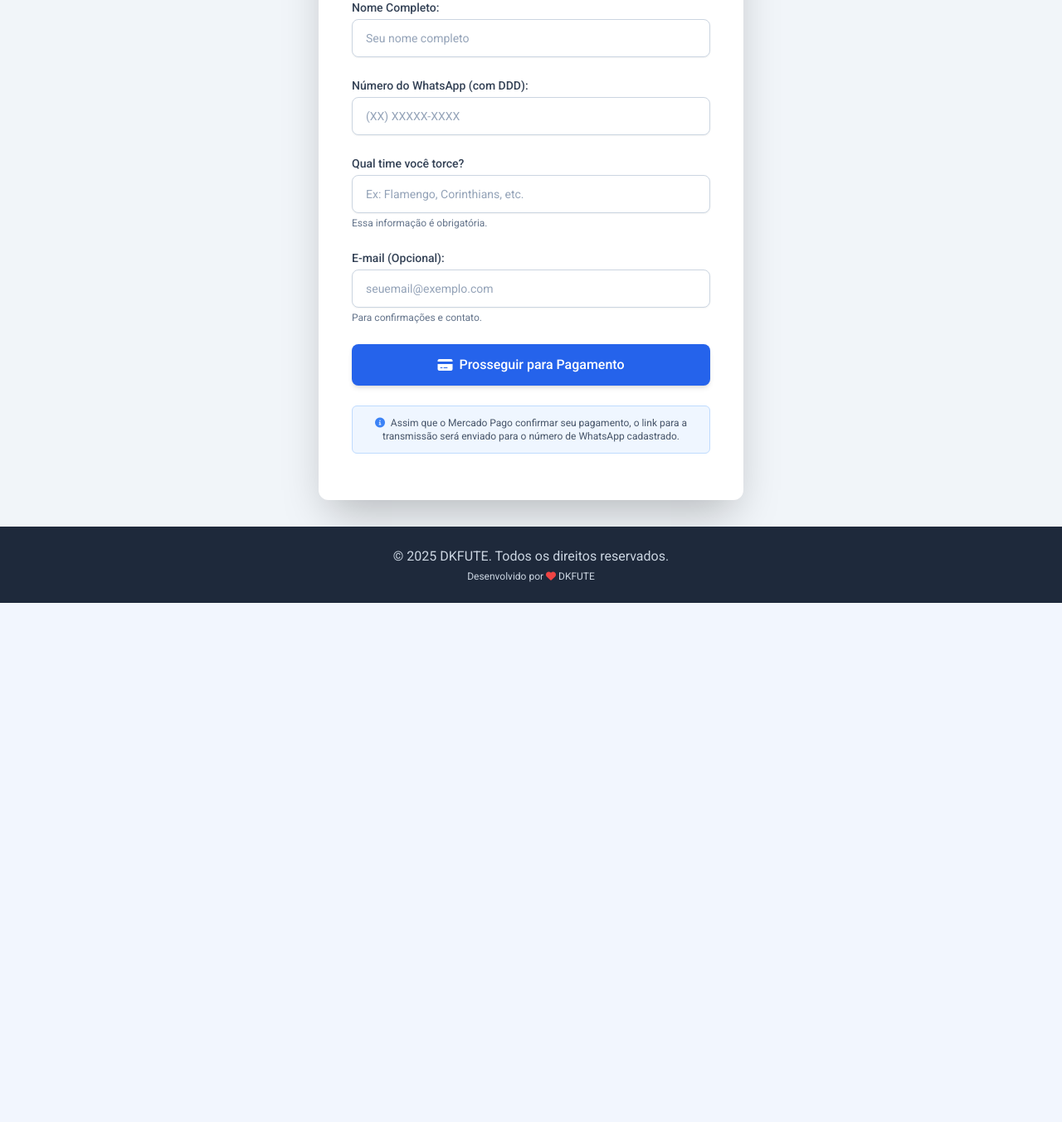
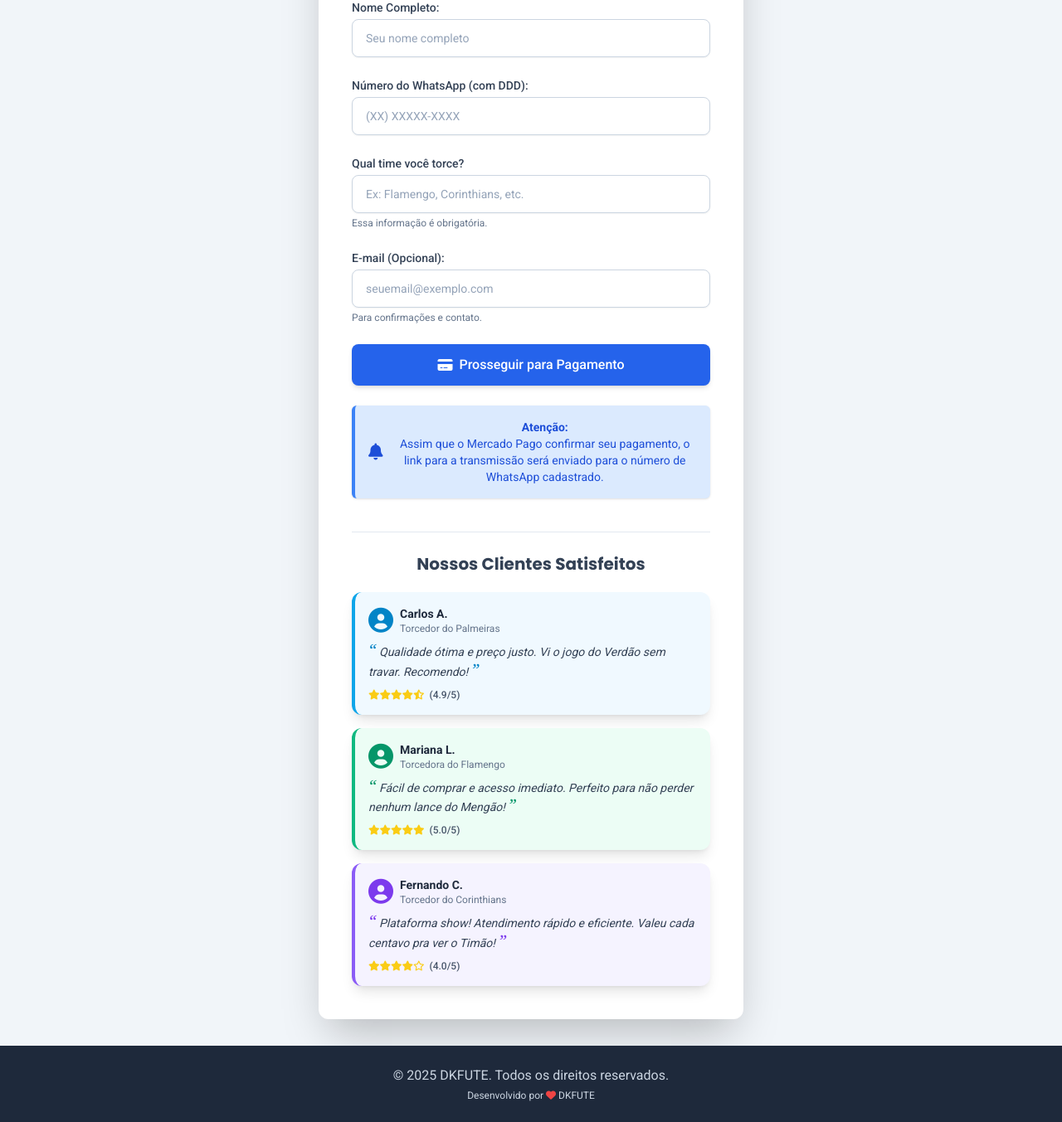
Before and after one commit to DougIAo/DKFUTE, a Flask app: page / in a window 1280 px wide. Shown: the part 309-1662 px from the top of the page at 83% size. Before the commit the page ends 1036 px from the top, so only its background shows below. Run offline with Flask 3, Linux system fonts and the light colour scheme; parts of the project's set-up code (start-up, migrations or seed data) failed here and were passed over; some libraries are stand-ins or nearby versions.

Commit message:
Update index.html

```diff
--- a/templates/index.html
+++ b/templates/index.html
@@ -35,7 +35,6 @@
             <p class="mt-1 text-xs text-slate-500">Essa informação é obrigatória.</p>
         </div>
 
-        {# === CAMPO DE E-MAIL ADICIONADO DE VOLTA === #}
         <div>
             <label for="email" class="block text-sm font-medium text-slate-700 mb-1">E-mail (Opcional):</label>
             <input type="email" id="email" name="email"
@@ -43,7 +42,6 @@
                    placeholder="seuemail@exemplo.com">
             <p class="mt-1 text-xs text-slate-500">Para confirmações e contato.</p>
         </div>
-        {# === FIM DO CAMPO DE E-MAIL === #}
 
         <button type="submit" id="submitButton"
                 class="w-full flex items-center justify-center py-3 px-4 border border-transparent rounded-lg shadow-md text-base font-medium text-white bg-blue-600 hover:bg-blue-700 focus:outline-none focus:ring-2 focus:ring-offset-2 focus:ring-blue-500 transition duration-150 ease-in-out">
@@ -52,18 +50,100 @@
         </button>
     </form>
 
+    {# === MENSAGEM IMPORTANTE DESTACADA === #}
     <div class="mt-6 text-center">
-        <p class="text-xs text-slate-600 bg-blue-50 p-3 rounded-md border border-blue-200">
-            <i class="fas fa-info-circle mr-1 text-blue-500"></i>
-            Assim que o Mercado Pago confirmar seu pagamento, o link para a transmissão será enviado para o número de WhatsApp cadastrado.
-        </p>
+        <div class="bg-blue-100 border-l-4 border-blue-500 text-blue-700 p-4 rounded-md shadow" role="alert">
+            <div class="flex items-center">
+                <div class="py-1">
+                    <i class="fas fa-bell text-xl mr-3"></i>
+                </div>
+                <div>
+                    <p class="font-semibold text-sm">Atenção:</p>
+                    <p class="text-xs sm:text-sm">
+                        Assim que o Mercado Pago confirmar seu pagamento, o link para a transmissão será enviado para o número de WhatsApp cadastrado.
+                    </p>
+                </div>
+            </div>
+        </div>
     </div>
+    {# === FIM DA MENSAGEM IMPORTANTE === #}
+
     <div id="paymentStatus" class="mt-4 text-center text-sm"></div>
+
+    {# === SEÇÃO DE AVALIAÇÕES === #}
+    <div class="mt-10 pt-6 border-t border-slate-200">
+        <h2 class="text-xl font-bold font-poppins text-slate-700 text-center mb-5">Nossos Clientes Satisfeitos</h2>
+
+        <div class="space-y-4">
+
+            <!-- Avaliação Fictícia 1 -->
+            <div class="bg-sky-50 p-4 rounded-xl shadow-lg border-l-4 border-sky-500">
+                <div class="flex items-center mb-2">
+                    <i class="fas fa-user-circle text-3xl text-sky-600 mr-2"></i>
+                    <div>
+                        <h4 class="font-semibold text-slate-800 text-sm">Carlos A.</h4>
+                        <p class="text-xs text-slate-500">Torcedor do Palmeiras</p>
+                    </div>
+                </div>
+                <blockquote class="mb-2">
+                    <p class="text-slate-700 text-sm leading-relaxed italic">
+                        <span class="text-xl text-sky-600 font-serif leading-none mr-1">“</span>Qualidade ótima e preço justo. Vi o jogo do Verdão sem travar. Recomendo!<span class="text-xl text-sky-600 font-serif leading-none ml-1">”</span>
+                    </p>
+                </blockquote>
+                <div class="flex items-center text-yellow-400 text-xs">
+                    <i class="fas fa-star"></i><i class="fas fa-star"></i><i class="fas fa-star"></i><i class="fas fa-star"></i><i class="fas fa-star-half-alt"></i>
+                    <span class="ml-1.5 text-xs text-slate-600 font-medium">(4.9/5)</span>
+                </div>
+            </div>
+
+            <!-- Avaliação Fictícia 2 -->
+            <div class="bg-emerald-50 p-4 rounded-xl shadow-lg border-l-4 border-emerald-500">
+                <div class="flex items-center mb-2">
+                    <i class="fas fa-user-circle text-3xl text-emerald-600 mr-2"></i>
+                    <div>
+                        <h4 class="font-semibold text-slate-800 text-sm">Mariana L.</h4>
+                        <p class="text-xs text-slate-500">Torcedora do Flamengo</p>
+                    </div>
+                </div>
+                <blockquote class="mb-2">
+                    <p class="text-slate-700 text-sm leading-relaxed italic">
+                        <span class="text-xl text-emerald-600 font-serif leading-none mr-1">“</span>Fácil de comprar e acesso imediato. Perfeito para não perder nenhum lance do Mengão!<span class="text-xl text-emerald-600 font-serif leading-none ml-1">”</span>
+                    </p>
+                </blockquote>
+                <div class="flex items-center text-yellow-400 text-xs">
+                    <i class="fas fa-star"></i><i class="fas fa-star"></i><i class="fas fa-star"></i><i class="fas fa-star"></i><i class="fas fa-star"></i>
+                    <span class="ml-1.5 text-xs text-slate-600 font-medium">(5.0/5)</span>
+                </div>
+            </div>
+
+            <!-- Avaliação Fictícia 3 -->
+            <div class="bg-violet-50 p-4 rounded-xl shadow-lg border-l-4 border-violet-500">
+                <div class="flex items-center mb-2">
+                     <i class="fas fa-user-circle text-3xl text-violet-600 mr-2"></i>
+                    <div>
+                        <h4 class="font-semibold text-slate-800 text-sm">Fernando C.</h4>
+                        <p class="text-xs text-slate-500">Torcedor do Corinthians</p>
+                    </div>
+                </div>
+                <blockquote class="mb-2">
+                    <p class="text-slate-700 text-sm leading-relaxed italic">
+                        <span class="text-xl text-violet-600 font-serif leading-none mr-1">“</span>Plataforma show! Atendimento rápido e eficiente. Valeu cada centavo pra ver o Timão!<span class="text-xl text-violet-600 font-serif leading-none ml-1">”</span>
+                    </p>
+                </blockquote>
+                <div class="flex items-center text-yellow-400 text-xs">
+                    <i class="fas fa-star"></i><i class="fas fa-star"></i><i class="fas fa-star"></i><i class="fas fa-star"></i><i class="far fa-star"></i>
+                    <span class="ml-1.5 text-xs text-slate-600 font-medium">(4.0/5)</span>
+                </div>
+            </div>
+        </div>
+    </div>
+    {# === FIM DA SEÇÃO DE AVALIAÇÕES === #}
 </div>
 {% endblock %}
 
 {% block scripts_extra %}
 <script>
+    // ... (seu JavaScript existente para o formulário, sem alterações) ...
     const registrationForm = document.getElementById('registrationForm');
     const submitButton = document.getElementById('submitButton');
     const paymentStatusDiv = document.getElementById('paymentStatus');
@@ -78,13 +158,12 @@
         const name = document.getElementById('name').value.trim();
         const whatsapp = document.getElementById('whatsapp').value.trim();
         const time_torce = document.getElementById('time_torce').value.trim();
-        const email = document.getElementById('email').value.trim(); // << NOVO: Obtendo email
+        const email = document.getElementById('email').value.trim();
 
         let errors = [];
         if (!name) errors.push("Nome");
         if (!whatsapp) errors.push("WhatsApp");
         if (!time_torce) errors.push("Time que torce");
-        // Email não é validado como obrigatório aqui no JS, pois é opcional
 
         if (errors.length > 0) {
             paymentStatusDiv.innerHTML = `<p class="text-red-500 p-3 bg-red-100 rounded-md">Por favor, preencha: ${errors.join(', ')}.</p>`;
@@ -97,7 +176,6 @@
             const response = await fetch("{{ url_for('create_preference') }}", {
                 method: "POST",
                 headers: { "Content-Type": "application/json" },
-                // << MODIFICADO: Enviando email também
                 body: JSON.stringify({ name, whatsapp, time_torce, email })
             });
 
```
